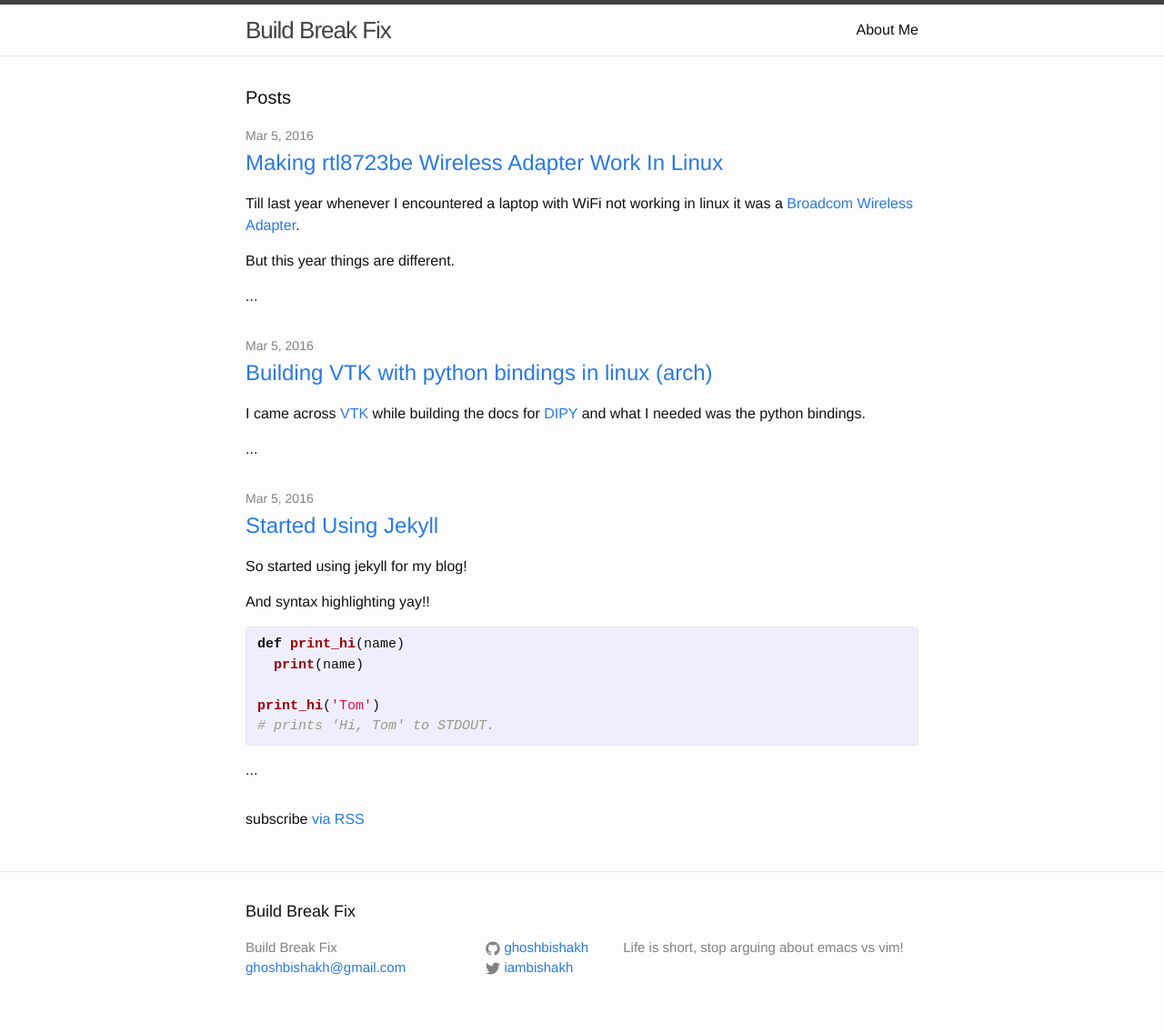
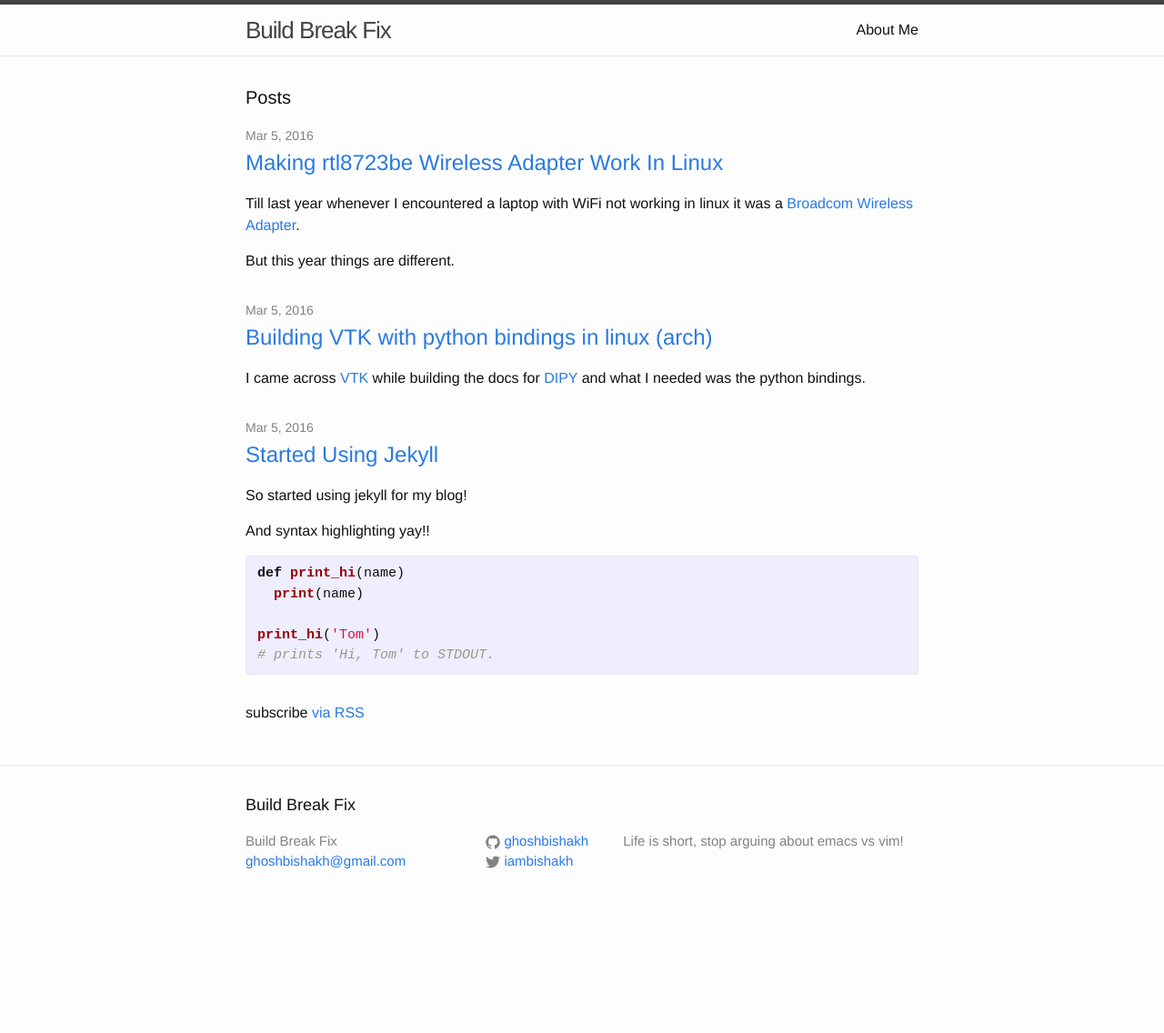
Before and after one commit to ghoshbishakh/blog, a Jekyll site: the page built from index.html, in a window 1280 px wide. Shown: the whole page at 91% size. Built offline with Jekyll 4.4.1, drawn with Linux system fonts in a browser that asks for light colours; after the commit the page ends 1019 px from its top, so only the background shows below that.

Commit message:
Updated Site

```diff
--- a/index.html
+++ b/index.html
@@ -15,7 +15,7 @@ layout: default
           <a class="post-link" href="{{ post.url | prepend: site.baseurl }}">{{ post.title }}</a>
         </h2>
         {% if post.excerpt %}
-          <p>{{ post.excerpt }}...</p>
+          <p class="summery">{{ post.excerpt }}</p>
         {% endif %}
       </li>
     {% endfor %}
```
